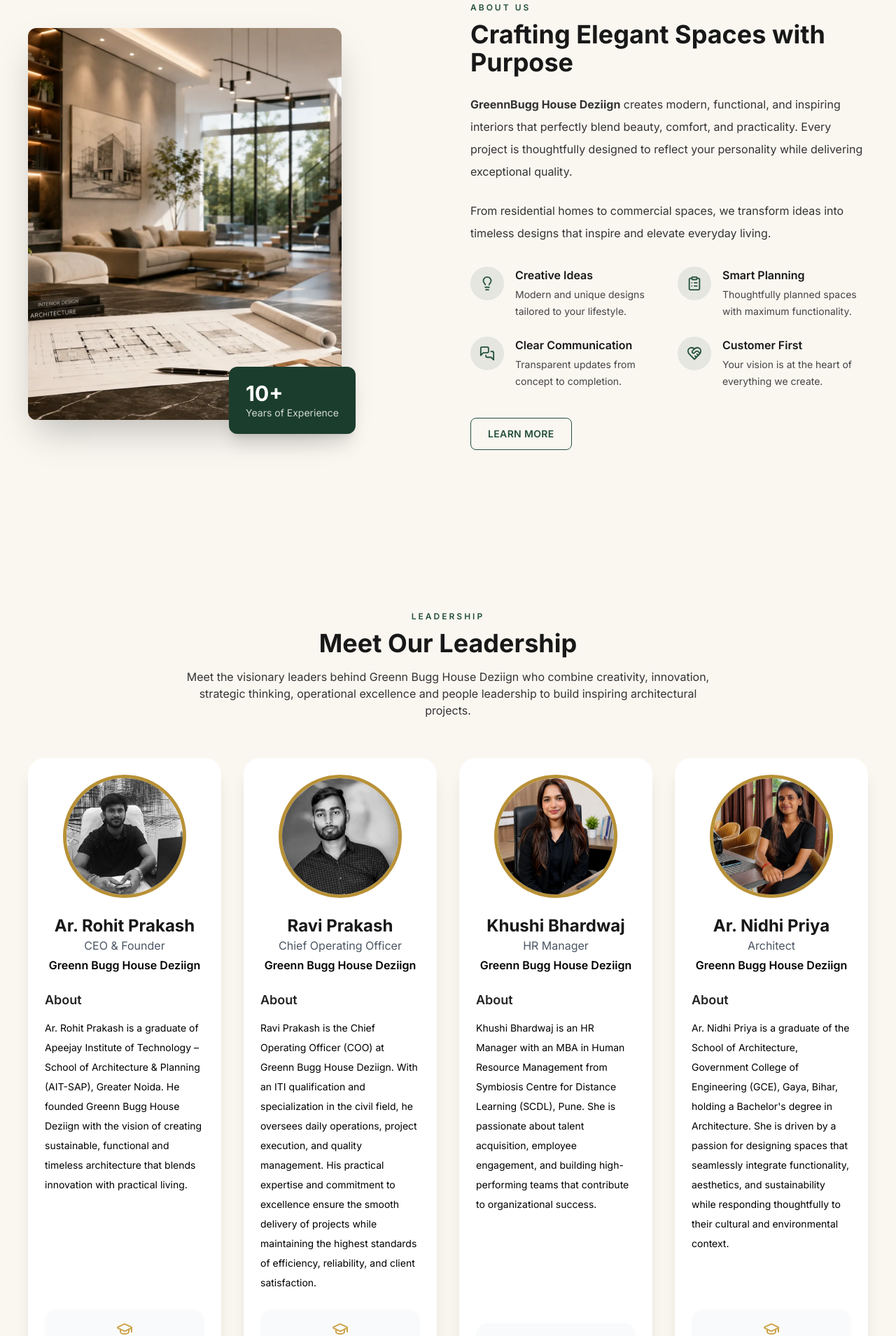
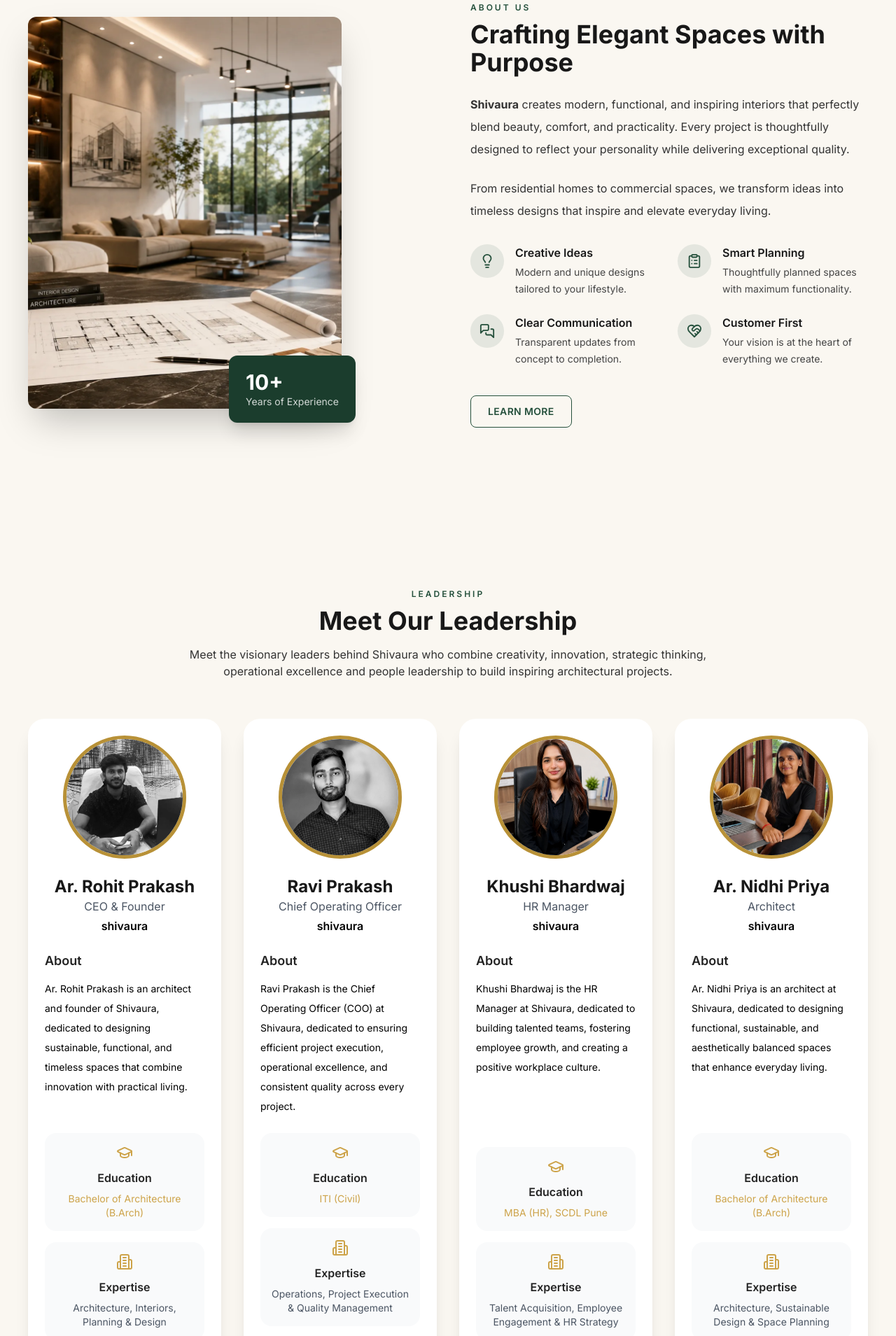
Before and after one commit to shivaura11111-ai/shivaura, a Next.js app: page / in a window 1280 px wide. Shown: the part 1140-3049 px from the top of the page at 70% size. Built offline with nearby package versions, Linux system fonts and the light colour scheme.

Commit message:
final page

```diff
--- a/src/components/About.tsx
+++ b/src/components/About.tsx
@@ -38,7 +38,7 @@
         <div className="relative mx-auto aspect-[4/5] w-full max-w-md lg:mx-0">
           <Image
             src="/images/interior.webp"
-            alt="GreennBugg House Deziign"
+            alt="Shivaura"
             fill
             sizes="(max-width: 1024px) 90vw, 40vw"
             className="rounded-xl object-cover shadow-2xl"
@@ -61,7 +61,7 @@
           </h2>
 
           <p className="mb-6 leading-8 text-charcoal-700">
-            <strong>GreennBugg House Deziign</strong> creates modern,
+            <strong>Shivaura</strong> creates modern,
             functional, and inspiring interiors that perfectly blend beauty,
             comfort, and practicality. Every project is thoughtfully designed
             to reflect your personality while delivering exceptional quality.
--- a/src/components/Footer.tsx
+++ b/src/components/Footer.tsx
@@ -42,10 +42,10 @@
       <div className="container-architect grid grid-cols-1 gap-10 py-16 sm:grid-cols-2 lg:grid-cols-4">
         <div>
           <span className="font-display block text-2xl font-semibold text-offwhite">
-            GreennBugg
+            Shiv
           </span>
           <span className="mb-4 mt-1 block text-xs uppercase tracking-[0.3em] text-gold-500">
-            House Deziign
+            aura
           </span>
           <p className="max-w-xs text-sm leading-relaxed text-offwhite/60">
             A premium architecture and interior design studio crafting
@@ -141,10 +141,10 @@
             <li className="flex items-center gap-3">
               <Mail size={18} className="shrink-0 text-gold-500" />
               <a
-                href="mailto:hello@greennbugg.example"
+                href="mailto:shivaura11111@gmail.com"
                 className="transition-colors hover:text-gold-500"
               >
-                rohitprakash7061@gmail.com
+                shivaura11111@gmail.com
               </a>
             </li>
             <li className="flex items-start gap-3">
@@ -161,7 +161,7 @@
       <div className="border-t border-offwhite/10">
         <div className="container-architect flex flex-col items-center justify-between gap-4 py-6 text-xs text-offwhite/50 sm:flex-row">
           <p>
-            © {year} GreennBugg House Deziign. All Rights Reserved.
+            © {year} Shivaura House Deziign. All Rights Reserved.
           </p>
           <div className="flex items-center gap-5">
             <Link href="/privacy-policy" className="hover:text-gold-500">
--- a/src/components/Leadership.tsx
+++ b/src/components/Leadership.tsx
@@ -20,7 +20,7 @@
           </h2>
 
           <p className="mx-auto mt-4 max-w-3xl text-charcoal-700">
-            Meet the visionary leaders behind Greenn Bugg House Deziign who
+            Meet the visionary leaders behind Shivaura who
             combine creativity, innovation, strategic thinking, operational
             excellence and people leadership to build inspiring architectural
             projects.
--- a/src/components/WhyUs.tsx
+++ b/src/components/WhyUs.tsx
@@ -25,7 +25,7 @@
         <div className="mb-12 max-w-2xl">
           <span className="eyebrow">Our Advantage</span>
           <h2 className="text-3xl font-semibold leading-tight text-charcoal-900 sm:text-4xl">
-            Why Choose GreennBugg House Deziign?
+            Why Choose Shivaura?
           </h2>
         </div>
 
--- a/src/data/content.ts
+++ b/src/data/content.ts
@@ -72,7 +72,7 @@
 
 export const faqs = [
   {
-    question: "What services does GreennBugg House Deziign provide?",
+    question: "What services does shivaura provide?",
     answer:
       "We provide 2D floor plan design, 3D front elevation, residential and commercial architecture, interior design, villa design, construction consultancy, 3D visualisation, structural planning, and renovation and remodeling services.",
   },
--- a/src/data/leadership.ts
+++ b/src/data/leadership.ts
@@ -13,10 +13,10 @@
   {
     name: "Ar. Rohit Prakash",
     role: "CEO & Founder",
-    org: "Greenn Bugg House Deziign",
+    org: "shivaura",
     image: "/images/ceo.webp",
     about:
-      "Ar. Rohit Prakash is a graduate of Apeejay Institute of Technology – School of Architecture & Planning (AIT-SAP), Greater Noida. He founded Greenn Bugg House Deziign with the vision of creating sustainable, functional and timeless architecture that blends innovation with practical living.",
+      "Ar. Rohit Prakash is an architect and founder of Shivaura, dedicated to designing sustainable, functional, and timeless spaces that combine innovation with practical living.",
     education: "Bachelor of Architecture (B.Arch)",
     expertise: "Architecture, Interiors, Planning & Design",
     vision: "Sustainable, Functional & Timeless Architecture",
@@ -24,10 +24,10 @@
   {
     name: "Ravi Prakash",
     role: "Chief Operating Officer",
-    org: "Greenn Bugg House Deziign",
+    org: "shivaura",
     image: "/images/coo.webp",
     about:
-      "Ravi Prakash is the Chief Operating Officer (COO) at Greenn Bugg House Deziign. With an ITI qualification and specialization in the civil field, he oversees daily operations, project execution, and quality management. His practical expertise and commitment to excellence ensure the smooth delivery of projects while maintaining the highest standards of efficiency, reliability, and client satisfaction.",
+      "Ravi Prakash is the Chief Operating Officer (COO) at Shivaura, dedicated to ensuring efficient project execution, operational excellence, and consistent quality across every project.",
     education: "ITI (Civil)",
     expertise: "Operations, Project Execution & Quality Management",
     vision: "Delivering Excellence Through Operational Efficiency",
@@ -35,10 +35,10 @@
   {
     name: "Khushi Bhardwaj",
     role: "HR Manager",
-    org: "Greenn Bugg House Deziign",
+    org: "shivaura",
     image: "/images/hr.webp",
     about:
-      "Khushi Bhardwaj is an HR Manager with an MBA in Human Resource Management from Symbiosis Centre for Distance Learning (SCDL), Pune. She is passionate about talent acquisition, employee engagement, and building high-performing teams that contribute to organizational success.",
+      "Khushi Bhardwaj is the HR Manager at Shivaura, dedicated to building talented teams, fostering employee growth, and creating a positive workplace culture.",
     education: "MBA (HR), SCDL Pune",
     expertise: "Talent Acquisition, Employee Engagement & HR Strategy",
     vision: "Building Strong Teams for Organizational Growth",
@@ -46,10 +46,10 @@
   {
     name: "Ar. Nidhi Priya",
     role: "Architect",
-    org: "Greenn Bugg House Deziign",
+    org: "shivaura",
     image: "/images/architect.webp",
     about:
-      "Ar. Nidhi Priya is a graduate of the School of Architecture, Government College of Engineering (GCE), Gaya, Bihar, holding a Bachelor's degree in Architecture. She is driven by a passion for designing spaces that seamlessly integrate functionality, aesthetics, and sustainability while responding thoughtfully to their cultural and environmental context.",
+      "Ar. Nidhi Priya is an architect at Shivaura, dedicated to designing functional, sustainable, and aesthetically balanced spaces that enhance everyday living.",
     education: "Bachelor of Architecture (B.Arch)",
     expertise: "Architecture, Sustainable Design & Space Planning",
     vision: "Designing Functional & Sustainable Spaces",
```
Also changed, not shown: 1 other file (tests, documents, lock files or other folders).
